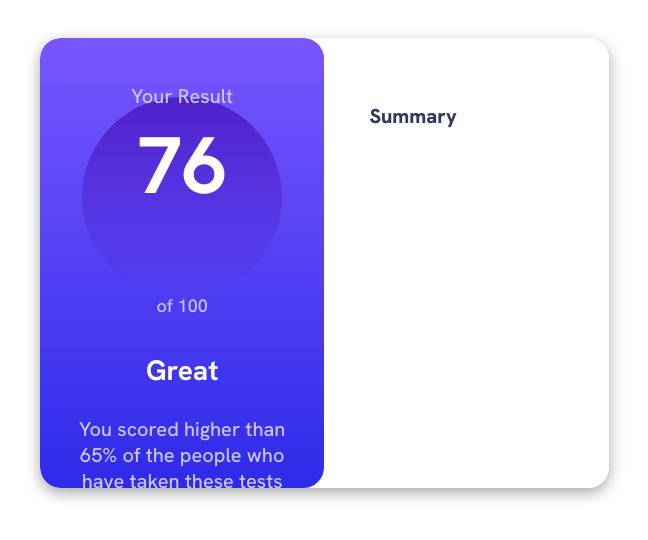
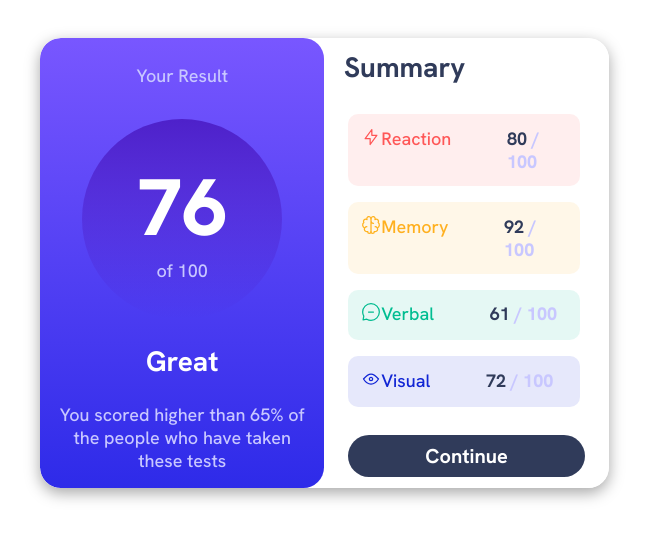
Before and after one commit to Anusha-Syeda012/Results-Summary-Component, a plain HTML site: page index.html in a window 1280 px wide. Shown: the whole page, without its empty margins (284-932 px from the left). Drawn offline with Linux system fonts and the light colour scheme.

Commit message:
Modified design.css & index.html

```diff
--- a/design.css
+++ b/design.css
@@ -3,6 +3,14 @@
     src: url('/assets/fonts/HankenGrotesk-VariableFont_wght.ttf')
     format('truetype');
     font-weight: 100 900;
+}
+*,
+*::after,
+*::before{
+    box-sizing: border-box;
+    border-radius: 1.3em;
+    font: inherit;
+
 }
 :root{
     --Light-red: hsl(0, 100%, 67%);
@@ -35,17 +43,15 @@
     --font-wt-lg:800;
 }
 
-*{
-    box-sizing: border-box;
-    border-radius: 1.3em;
-    font: inherit;
-}
+
 body{
     font-family: var(--font-family-default);
+
 }
 
 @media screen and (max-width: 1440px) {
     .container{
+        min-width:375px ;
         margin: 3% 25%;
         overflow: hidden;
         /* padding: 25px; */
@@ -63,18 +69,21 @@ body{
         var(--Light-slate-blue-background),
         var(--Light-royal-blue-background));
 
-        padding: 25px;
+        /* padding: 25px; */
+        padding: 0px;
         width: 50%;
         height:450px ;
-        /* align-self: flex-start;
-        flex-grow:30px; */
+        overflow: hidden;
+
+
     }
 
     .item2{
         background-color: var(--White);
-        padding: 25px;
+        padding: 0px;
         width: 50%;
         height:450px ;
+        overflow: hidden;
     }
 
     .circle{
@@ -85,7 +94,9 @@ body{
         border-radius: 50%;
         width: 200px;
         height: 200px;
-        margin: -2rem auto;
+        margin: -0rem auto;
+        overflow: hidden;
+        /* padding: 1.0rem; */
 
 
 
@@ -93,68 +104,276 @@ body{
         flex-direction: column;
         align-items: center;
         justify-content: center;
+        /* flex-wrap: wrap; */
+    }
+
+    /* Aligning the texts  for item1*/
+    h3{
+
+        display:flex;
+        flex-direction: column;
+        justify-content: space-around;
+        align-items: center;
+        padding:0px;
+        margin-top: 1.6rem;
+        margin-bottom:2.0rem;
+
+        color: var(--Light-lavender);
+        font-size: var(--fs-400);
+        font-weight: var(--font-wt-sm);
+
+        overflow: hidden;
+
+
+    }
+
+    h1{
+        color: var(--White);
+        font-size: var(--fs-900);
+        font-weight: var(--font-wt-lg);
+        margin: 0px;
+        /* overflow-wrap:10%; */
+    }
+    h6{
+        color: var(--Light-lavender);
+        font-size: var(--fs-400);
+        font-weight: var(--font-wt-sm);
+        margin: 0px;
+    }
+
+    .section1{
+        margin: 1.5rem;
+        overflow: hidden;
+    }
+    h2{
+        color: var(--White);
+        font-size: var(--fs-700);
+        font-weight: var(--font-wt-md);
+        display:flex;
+        flex-direction: column;
+        align-items: center;
+        justify-content: center;
+        margin: 0px;
+
+    }
+
+    .section2{
+        display: flex;
+        flex-direction: column;
+        text-align: center;
+        justify-content: center;
+        margin: 0.015rem;
+        overflow: hidden;
+        /* margin-bottom: 6%; */
+    }
+    p{
+        color: var(--Light-lavender);
+        font-size:var(--fs-400);
+        font-weight: var(--font-wt-sm);
+        text-decoration: none;
+
+        /* padding: -0.1em; */
+        margin-top: 0;
+
     }
 
 
-    h3{
+    /* Aligning the texts for item2 */
+    .summary{
+        margin-top: 2%;
+        margin-left: 5%;
+    }
+    .summary h3{
+        margin: 0px;
+        color: var(--Dark-gray-blue);
+        font-size: var(--fs-700);
+        font-weight: var(--font-wt-md);
+
+        padding: 2%;
+        display: flex;
+        align-items: flex-start;
+        justify-content: flex-start;
+    }
+
+    .result-container{
+        /* margin:5px; */
+        display: flex;
+        flex-direction: column;
+        align-items: flex-start;
+        /* justify-content: space-between; */
+        gap: 1rem;
+        padding: 1.5rem;
+
+    }
+
+    /* for reaction*/
+
+    .reaction{
+        color:var(--Light-red);
+        border: 1px solid transparent;
+        font-size: var(--fs-400);
         font-weight: var(--font-wt-sm);
-        font-size: var(--fs-500);
-        color: var(--Light-lavender);
-        /* text-align: center;
-        place-self: center;
-        padding-top: -2rem; */
+        padding: 5%;
+        border-radius: 10px;
+        width: 98%;
         display: flex;
-        flex-direction:row;
-        align-items: center;
-        justify-content:center;
-        overflow: hidden;
+        justify-content:flex-start;
+        align-items:flex-start;
     }
-    h1{
+
+    .reaction::before{
+        content: url("/assets/images/icon-reaction.svg");
+    }
+
+    span{
+        color: var(--Dark-gray-blue);
+        font-size: var(--fs-400);
         font-weight: var(--font-wt-md);
-        font-family:var(--font-family-default);
-        color: var(--White);
-        font-size: var(--fs-900);
-        text-align: center;
-        padding-top: 5% auto;
+        padding-left: 2em;
+
     }
-    .circle p{
-        font-weight: var(--font-wt-sm);
-        font-family:var(--font-family-default);
+    span::after{
+        content: " / 100";
         color: var(--Light-lavender);
         font-size: var(--fs-400);
-        text-align: center;
-        padding-top:5px;
+        font-weight: var(--font-wt-lg);
+    }
+    .reaction:nth-child(1){
+            background-color: hsla(0, 100%, 67%, 0.1);
     }
 
-    .section h3{
-        font-weight: var(--font-wt-md);
-        font-family:var(--font-family-default);
-        color: var(--White);
-        font-size: var(--fs-700);
-        text-align: center;
-        padding-top: 25%;
+
+    /* for Memory */
+    .memory{
+        color:var(--Orangey-yellow);
+        border: 1px solid transparent;
+        font-size: var(--fs-400);
+        font-weight: var(--font-wt-sm);
+
+
+        padding: 5%;
+        border-radius: 10px;
+        width: 98%;
+        display: flex;
+        flex-direction: row;
+        justify-content: flex-start;
+        align-items: flex-start;
     }
 
-    .section p{
-        font-size:var(--fs-500);
-        font-family: var(--font-family-default);
+    .memory::before{
+        content: url("/assets/images/icon-memory.svg");
+    }
+
+    span{
+        color: var(--Dark-gray-blue);
+        font-size: var(--fs-400);
+        font-weight: var(--font-wt-md);
+        padding-left: 2em;
+    }
+    span::after{
+        content: " / 100";
+        color: var(--Light-lavender);
+        font-size: var(--fs-400);
+        font-weight: var(--font-wt-lg);
+    }
+    .memory:nth-child(2){
+            background-color: hsla(39, 100%, 56%, 0.1);
+    }
+
+
+    /* for verbal */
+    .verbal{
+        color:var(--Green-teal);
+        border: 1px solid transparent;
+        font-size: var(--fs-400);
         font-weight: var(--font-wt-sm);
-        text-decoration: none;
+
+
+        padding: 5%;
+        border-radius: 10px;
+        width: 98%;
+        display: flex;
+        flex-direction: row;
+        justify-content:flex-start;
+        align-items: flex-start;
+    }
+
+    .verbal::before{
+        content: url("/assets/images/icon-verbal.svg");
+    }
+
+    span{
+        color: var(--Dark-gray-blue);
+        font-size: var(--fs-400);
+        font-weight: var(--font-wt-md);
+        padding-left: 2em;
+    }
+    span::after{
+        content: " / 100";
         color: var(--Light-lavender);
-        text-align: center;
-        /* padding-top: 10%; */
+        font-size: var(--fs-400);
+        font-weight: var(--font-wt-lg);
+    }
+    .verbal:nth-child(3){
+            background-color: hsla(166, 100%, 37%, 0.1);
+    }
 
+    /* for Visual */
+    .visual{
+        color:var(--Cobalt-blue);
+        border: 1px solid transparent;
+        font-size: var(--fs-400);
+        font-weight: var(--font-wt-sm);
+
+
+        padding: 5%;
+        border-radius: 10px;
+        width: 98%;
+        display: flex;
+        flex-direction: row;
+        justify-content:flex-start;
+        align-items: flex-start;
     }
-    .summary h3{
+
+    .visual::before{
+        content: url("/assets/images/icon-visual.svg");
+    }
+
+    span{
         color: var(--Dark-gray-blue);
-        font-family: var(--font-family-default);
+        font-size: var(--fs-400);
+        font-weight: var(--font-wt-md);
+        padding-left: 27%;
+    }
+    span::after{
+        content: " / 100";
+        color: var(--Light-lavender);
+        font-size: var(--fs-400);
         font-weight: var(--font-wt-lg);
-        text-decoration: none;
-        display: flex;
-        flex-direction:row;
-        justify-content: flex-start;
-        align-self: flex-start;
-        padding: 20px;
+    }
+    .visual:nth-child(4){
+            background-color:  hsla(234, 85%, 45%, 0.1);
+    }
 
+    /* For Button */
+    button{
+        background-color: var(--Dark-gray-blue);
+        color: var(--White);
+        font-size: var(--fs-500);
+        font-weight: var(--font-wt-md);
+        padding: 3%;
+        width: 100%;
+        border: 1px solid transparent;
+        appearance: none;
+        cursor: pointer;
+        margin-top: 5%;
     }
+    button:hover{
+        background-image: linear-gradient(to bottom,
+        var(--Light-slate-blue-background),
+        var(--Light-royal-blue-background)
+        );
+        border-color: transparent;
+    }
+
 }
--- a/index.html
+++ b/index.html
@@ -14,21 +14,51 @@
 
     <div class="item1 ">
       <h3>Your Result</h3>
+
+
       <div class="circle">
         <h1>76</h1>
-        <p>of 100</p>
+        <h6>of 100</h6>
       </div>
 
-      <section class="section">
-      <h3>Great</h3>
-        <p>You scored higher than 65% of the people who have taken these tests</p>
+
+      <section class="section1">
+        <h2>Great</h2>
         </section>
+
+        <section class="section2">
+          <p>You scored higher than 65% of <br>
+            the people who have taken <br>these tests
+          </p>
+        </section>
+
+
     </div>
 
 
     <div class="item2">
+
       <div class="summary">
         <h3>Summary</h3>
+      </div>
+
+      <div class="result-container">
+        <div class="reaction">Reaction
+          <span>80</span>
+        </div>
+
+
+        <div class="memory">Memory
+          <span>92</span>
+        </div>
+
+        <div class="verbal">Verbal
+          <span>61</span>
+        </div>
+        <div class="visual">Visual
+          <span>72</span>
+        </div>
+        <button>Continue</button>
       </div>
 
 
```
